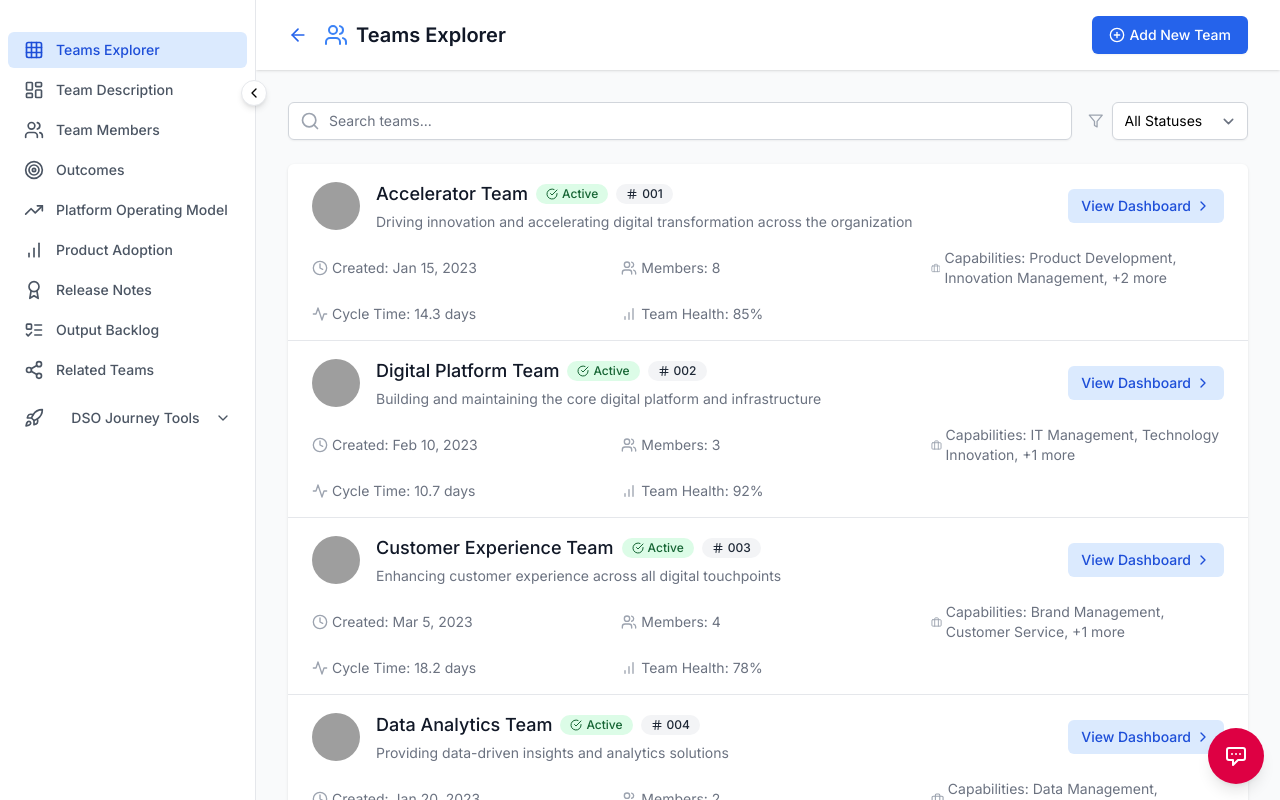
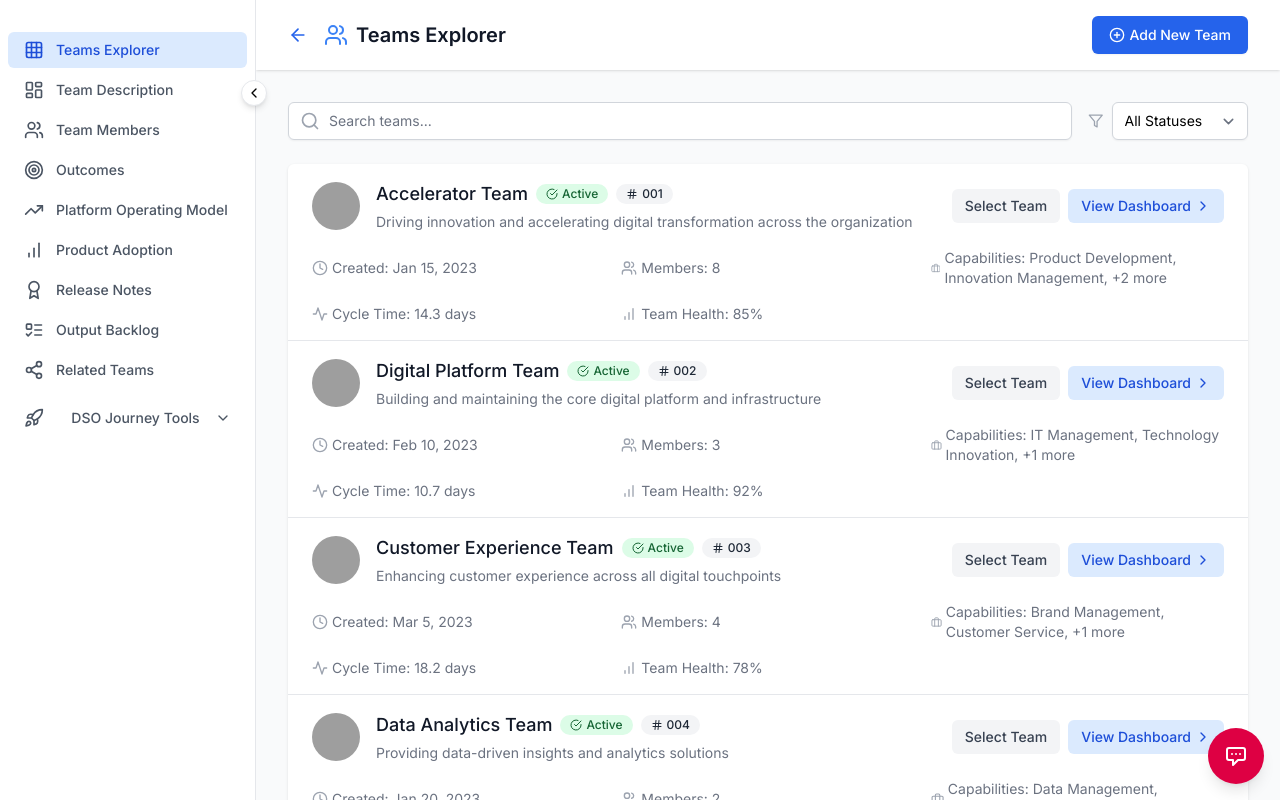
Before and after one commit to jessicabell11/DSO-OS-Test, a React (Vite) app: page /teams in a window 1280 px wide. Built offline with nearby package versions, Linux system fonts and the light colour scheme; grey boxes are pictures that could not be loaded.

Commit message:
allow the user to select a team from the Teams Explorer and go to the dashboard screen for that team by putting the team id in the query string

```diff
--- a/src/App.tsx
+++ b/src/App.tsx
@@ -39,6 +39,7 @@ function Dashboard() {
   const [sidebarCollapsed, setSidebarCollapsed] = useState(false);
   const location = useLocation();
   const navigate = useNavigate();
+  const [searchParams] = useState(new URLSearchParams(location.search));
 
   // Create a ref to track if we're manually setting the active tab
   const manualTabChange = useRef(false);
@@ -64,6 +65,15 @@ function Dashboard() {
     'backlog-section': 'backlog',
     'related-teams-section': 'related-teams'
   };
+
+  // Check if there's a team ID in the query string on component mount
+  useEffect(() => {
+    const teamId = searchParams.get('teamId');
+    if (teamId) {
+      // Navigate to the team dashboard
+      navigate(`/teams/${teamId}`);
+    }
+  }, []);
 
   // Function to manually set active tab when clicking on a section
   const setActiveTabManually = (tabId: string) => {
@@ -102,12 +112,10 @@ function Dashboard() {
       // Only update if we found a visible section
       if (mostVisibleSection) {
         setActiveSection(mostVisibleSection);
-        console.log(`Most visible section: ${mostVisibleSection}`);
 
         // Update activeTab based on the section-to-tab mapping
         const tabId = sectionToTabMap[mostVisibleSection];
         if (tabId) {
-          console.log(`Setting activeTab to: ${tabId}`);
           setActiveTab(tabId);
         }
       }
@@ -134,11 +142,6 @@ function Dashboard() {
       });
     };
   }, []);
-
-  // Log activeTab changes
-  useEffect(() => {
-    console.log(`activeTab changed to: ${activeTab}`);
-  }, [activeTab]);
 
   useEffect(() => {
     // Check if we need to scroll to a specific section
--- a/src/components/TeamsExplorerPage.tsx
+++ b/src/components/TeamsExplorerPage.tsx
@@ -20,7 +20,7 @@ import {
   Save,
   Hash
 } from 'lucide-react';
-import { Link, useNavigate } from 'react-router-dom';
+import { Link, useNavigate, useLocation, useSearchParams } from 'react-router-dom';
 import { Team, BusinessCapability } from '../types';
 import { teamsData } from '../data/teamsData';
 import { allBusinessCapabilities } from '../data/businessCapabilitiesData';
@@ -39,6 +39,32 @@ const TeamsExplorerPage: React.FC = () => {
   const [showSuccessMessage, setShowSuccessMessage] = useState(false);
   const [successMessage, setSuccessMessage] = useState('');
   const navigate = useNavigate();
+  const location = useLocation();
+  const [searchParams, setSearchParams] = useSearchParams();
+
+  // Check if there's a team ID in the query string on component mount
+  useEffect(() => {
+    const teamId = searchParams.get('teamId');
+    if (teamId) {
+      // Verify the team exists
+      const teamExists = teams.some(team => team.id === teamId);
+      if (teamExists) {
+        // Navigate to the team dashboard
+        handleViewTeamDashboard(teamId);
+      } else {
+        // If team doesn't exist, remove the query parameter
+        searchParams.delete('teamId');
+        setSearchParams(searchParams);
+
+        // Show an error message
+        setSuccessMessage(`Team with ID ${teamId} not found`);
+        setShowSuccessMessage(true);
+        setTimeout(() => {
+          setShowSuccessMessage(false);
+        }, 3000);
+      }
+    }
+  }, []);
 
   useEffect(() => {
     let result = teams;
@@ -159,8 +185,21 @@ const TeamsExplorerPage: React.FC = () => {
 
   // Handle navigation to team dashboard
   const handleViewTeamDashboard = (teamId: string) => {
+    // Update the query string with the selected team ID
+    searchParams.set('teamId', teamId);
+    setSearchParams(searchParams);
+
     // Use navigate to go to the team dashboard
     navigate(`/teams/${teamId}`);
+  };
+
+  // Handle team selection (just updates query string without navigation)
+  const handleSelectTeam = (teamId: string) => {
+    // Update the query string with the selected team ID
+    searchParams.set('teamId', teamId);
+    setSearchParams(searchParams);
+
+    showSuccess(`Team selected: ${teams.find(t => t.id === teamId)?.name}`);
   };
 
   // Extract team ID number from team.id (e.g., "team-001" -> "001")
@@ -225,6 +264,27 @@ const TeamsExplorerPage: React.FC = () => {
               </div>
             </div>
 
+            {/* Selected Team Indicator */}
+            {searchParams.get('teamId') && (
+              <div className="mb-4 bg-blue-50 border border-blue-200 rounded-md p-3 flex items-center justify-between">
+                <div className="flex items-center">
+                  <CheckCircle className="h-5 w-5 text-blue-500 mr-2" />
+                  <span className="text-sm text-blue-700">
+                    Selected Team: <strong>{teams.find(t => t.id === searchParams.get('teamId'))?.name}</strong>
+                  </span>
+                </div>
+                <button
+                  onClick={() => {
+                    searchParams.delete('teamId');
+                    setSearchParams(searchParams);
+                  }}
+                  className="text-blue-500 hover:text-blue-700"
+                >
+                  <X className="h-4 w-4" />
+                </button>
+              </div>
+            )}
+
             {/* Teams List */}
             <div className="bg-white shadow overflow-hidden sm:rounded-md">
               <ul className="divide-y divide-gray-200">
@@ -261,7 +321,24 @@ const TeamsExplorerPage: React.FC = () => {
                               </div>
                             </div>
                           </div>
-                          <div className="flex items-center">
+                          <div className="flex items-center space-x-2">
+                            <button
+                              onClick={() => handleSelectTeam(team.id)}
+                              className={`inline-flex items-center px-3 py-1.5 border border-transparent text-sm font-medium rounded-md ${
+                                searchParams.get('teamId') === team.id
+                                  ? 'text-green-700 bg-green-100 hover:bg-green-200'
+                                  : 'text-gray-700 bg-gray-100 hover:bg-gray-200'
+                              } focus:outline-none focus:ring-2 focus:ring-offset-2 focus:ring-blue-500`}
+                            >
+                              {searchParams.get('teamId') === team.id ? (
+                                <>
+                                  <CheckCircle className="mr-1 h-4 w-4" />
+                                  Selected
+                                </>
+                              ) : (
+                                'Select Team'
+                              )}
+                            </button>
                             <button
                               onClick={() => handleViewTeamDashboard(team.id)}
                               className="inline-flex items-center px-3 py-1.5 border border-transparent text-sm font-medium rounded-md text-blue-700 bg-blue-100 hover:bg-blue-200 focus:outline-none focus:ring-2 focus:ring-offset-2 focus:ring-blue-500"
```
